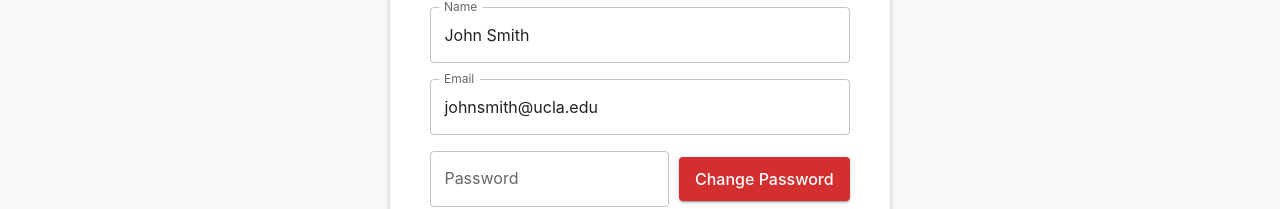
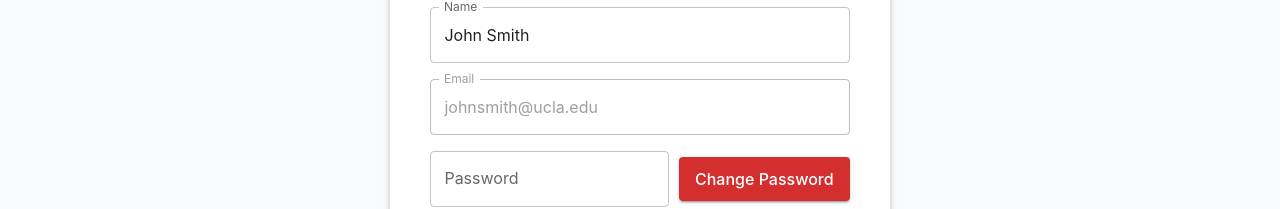
Before and after one commit to sveld03/cs35l_project, a React (Create React App) app in the folder healthyonthehill/: page /settings in a window 1280 px wide. Shown: the part 373-582 px from the top of the page. Built offline with nearby package versions, Linux system fonts and the light colour scheme.

Commit message:
email field is now disabled

```diff
--- a/healthyonthehill/src/pages/Settings.js
+++ b/healthyonthehill/src/pages/Settings.js
@@ -70,12 +70,10 @@ const Settings = () => {
                         <Grid item xs={12}>
                             <TextField
                                 fullWidth
-                                id="outlined-read-only-input"
+                                disabled
+                                id="outlined-disabled"
                                 label="Email"
                                 defaultValue="johnsmith@ucla.edu"
-                                InputProps={{
-                                    readOnly: true,
-                                }}
                                 onClick={handleEmailClick}
                             />
                         </Grid>
```
